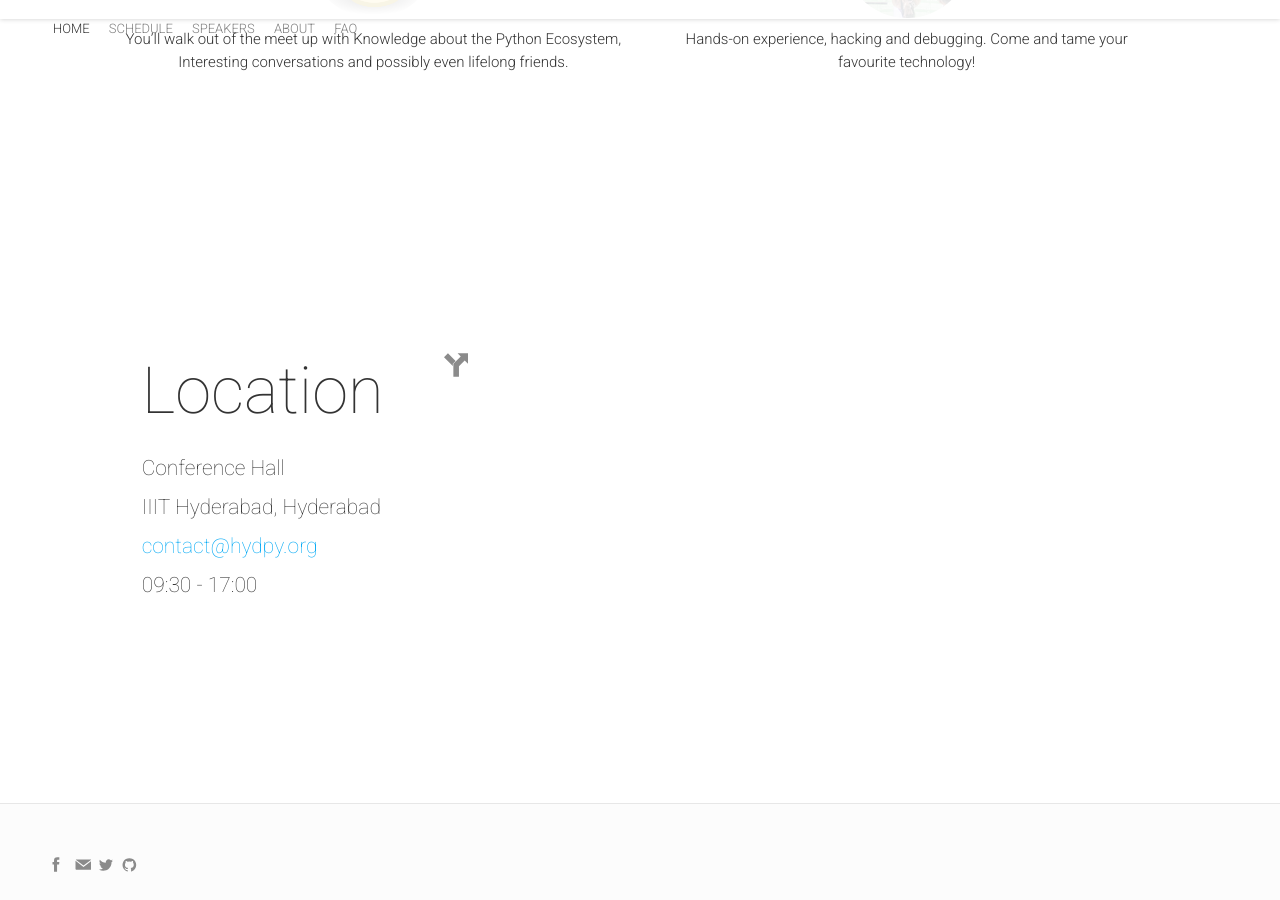
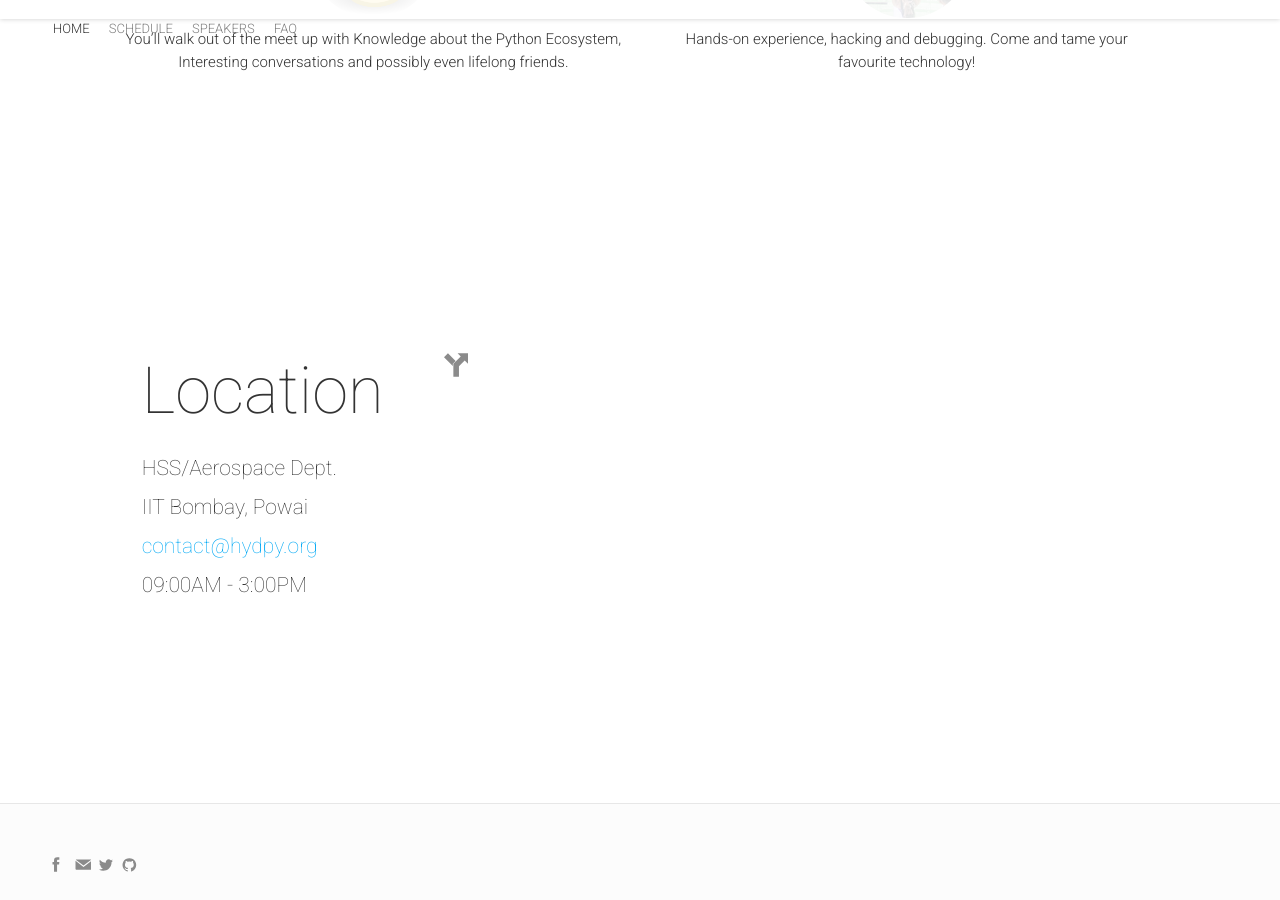
Before and after one commit to mumbaipymeetup/women_zeppelin, a Jekyll site: the page built from index.html, in a window 1280 px wide and 900 px high, scrolled down 1254 px. Built offline with Jekyll 4.4.1, drawn with Linux system fonts in a browser that asks for light colours; nearby versions of some CDN libraries; comment, search, counter and statistics services are not loaded; some of the changed text lies outside the part shown.

Commit message:
Location update

```diff
--- a/_config.yml
+++ b/_config.yml
@@ -47,7 +47,7 @@ navigationLinks:
  - {permalink: "/schedule/", text: "Schedule"}
 
  - {permalink: "/speakers/", text: "Speakers"}
- - {permalink: "/about/", text: "About"}
+
 
  - {permalink: "/faqs/", text: "FAQ"}
 
@@ -64,9 +64,9 @@ rightNavigationButtons:
 
 # Hero Block
 heroImage: "hero.jpg"
-heroTitle: "Python In a Day for Women <typeout> "
+heroTitle: "Python In a Day for Women, <typeout> "
 eventDate: "October 7, 2017"
-typeoutTextValues: '", Mumbai"'
+typeoutTextValues: '" Mumbai"'
 typeoutFallback: ""
 heroButtons:
  - {link: "https://docs.google.com/forms/d/e/1FAIpQLSe_T5_zZhcENRv2UWGHpRPfTix3SpYqb6JO2Ijcqp1tbNJMkg/viewform?c=0&w=1", text: "Register Here for Free"}
@@ -98,16 +98,16 @@ rockstarSpeakersButtonText: "See all speakers"
 
 # Location Block
 locationBlockTitle: "Location"
-eventLocationName: "Conference Hall"
-eventLocationLink: "https://www.iiit.ac.in/"
-eventStreetAddress: "IIIT Hyderabad"
-eventAddressLocality: "Hyderabad"
-eventAddressLocalityRegion: "Telangana"
-eventPostalCode: "500032"
+eventLocationName: "HSS/Aerospace Dept."
+eventLocationLink: ""
+eventStreetAddress: "IIT Bombay"
+eventAddressLocality: "Powai"
+eventAddressLocalityRegion: ""
+eventPostalCode: "400076"
 eventAddressCountry: "India"
-eventStartTime: "2017-10-07T09:30"
+eventStartTime: "2017-10-07T09:00AM"
 eventDoorTime: "09:00"
-eventEndTime: "2017-10-08T17:00"
+eventEndTime: "2017-10-07T3:00PM"
 eventPlaceCoordinates: "17.4455415, 78.3471251"
 mapCenterCoordinates: "17.4455415, 78.3471251"
 mapMobileCenterCoordinates: "17.4455415, 78.3471251"
@@ -194,7 +194,7 @@ footerBlocks:
  -
   title: "Contacts"
   links:
-   - {link: "mailto:contact@hydpy.org", text: "contact@hydpy.org"}
+   - {link: "mailto:mum@pyladies.com", text: "mum@pyladies.com"}
  -
   title: "FAQ"
   links:
```
